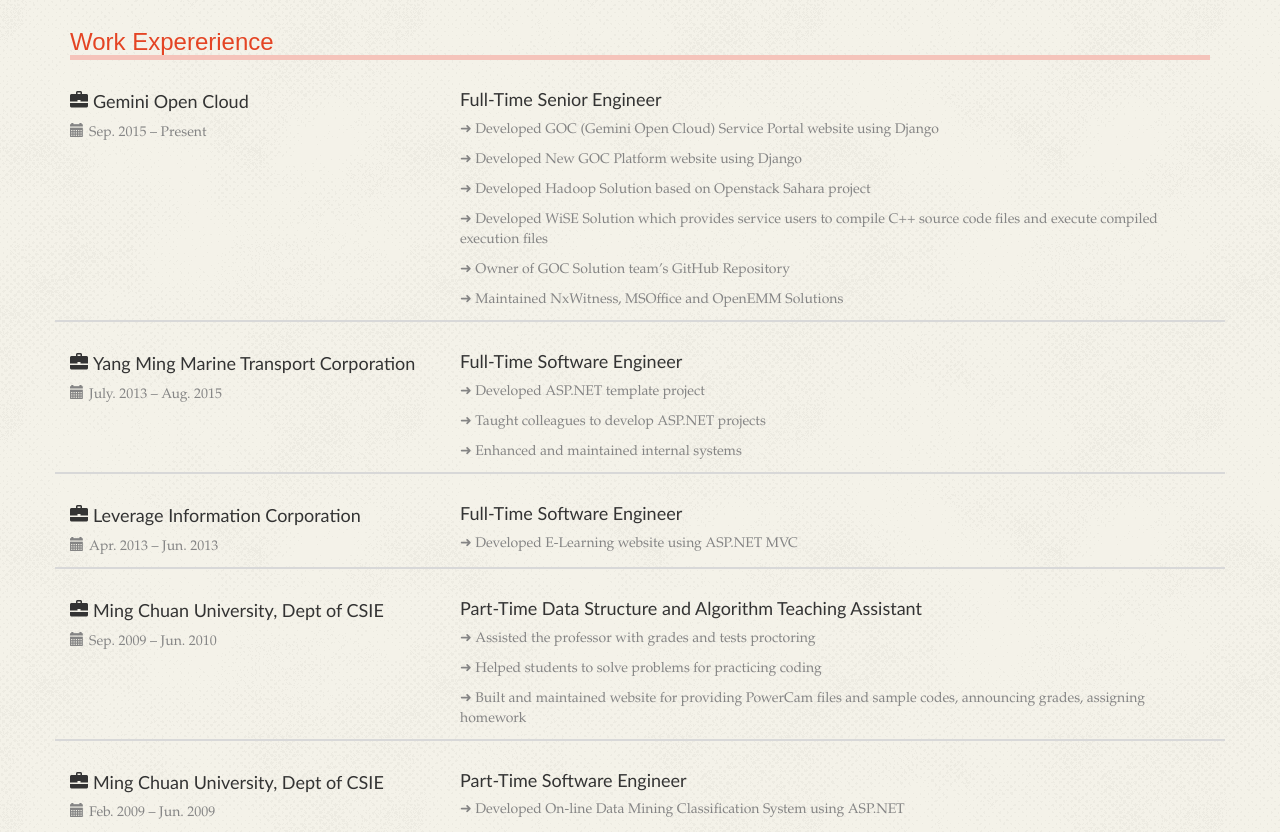
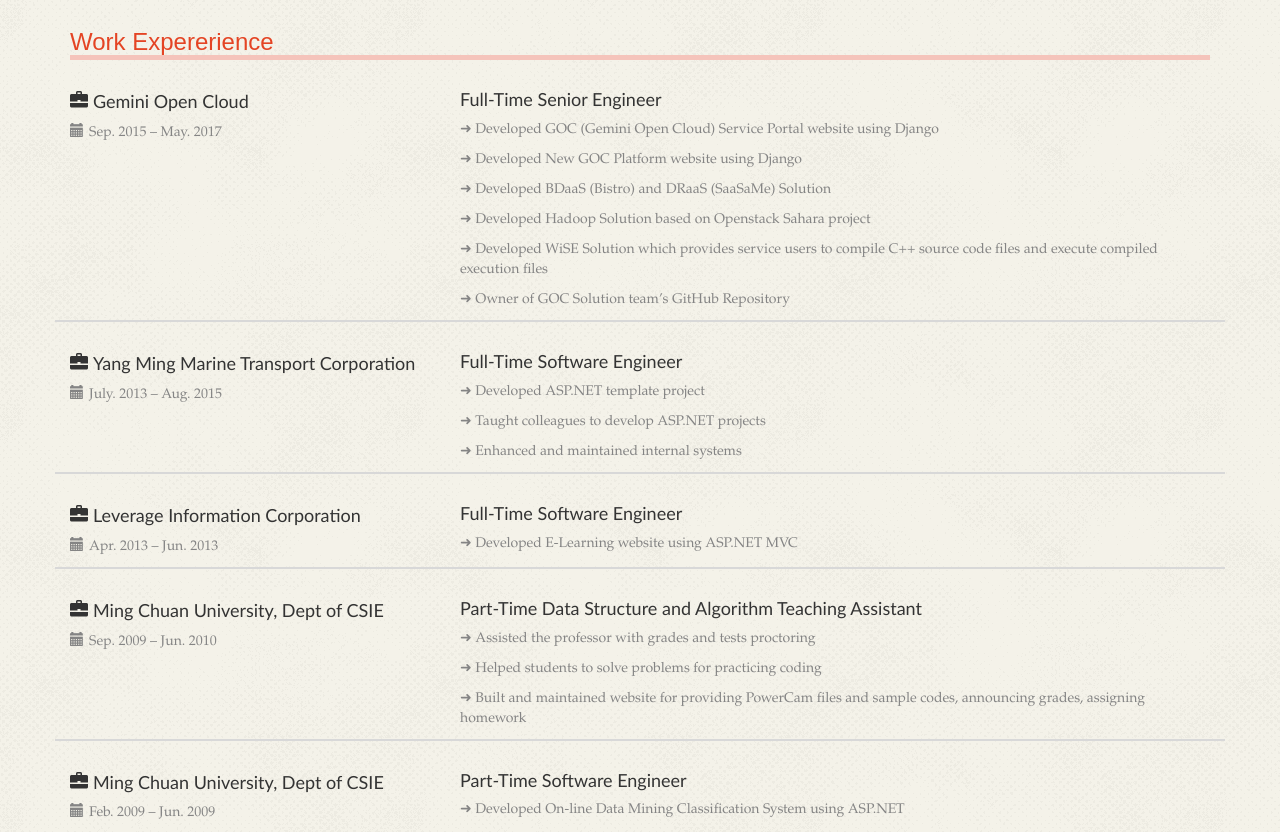
Before and after one commit to CutestPiglet/RobertHWChiang, a Django app: page /resume/ in a window 1280 px wide. Shown: the part 51-883 px from the top of the page. Run offline with Django 3.2, Linux system fonts and the light colour scheme; some libraries are stand-ins or nearby versions.

Commit message:
modify resume contents

```diff
--- a/templates/resume.html
+++ b/templates/resume.html
@@ -16,16 +16,16 @@
     <div class="row">
       <div class="col-md-4 period">
         <h4>Gemini Open Cloud</h4>
-        <p>Sep. 2015 – Present</p>
+        <p>Sep. 2015 – May. 2017</p>
       </div>
       <div class="col-md-8 work_content">
         <h4>Full-Time Senior Engineer</h4>
         <p>Developed GOC (Gemini Open Cloud) Service Portal website using Django</p>
         <p>Developed New GOC Platform website using Django</p>
+        <p>Developed BDaaS (Bistro) and DRaaS (SaaSaMe) Solution</p>
         <p>Developed Hadoop Solution based on Openstack Sahara project</p>
         <p>Developed WiSE Solution which provides service users to compile C++ source code files and execute compiled execution files</p>
         <p>Owner of GOC Solution team’s GitHub Repository</p>
-        <p>Maintained NxWitness, MSOffice and OpenEMM Solutions</p>
         <hr class="visible-xs">
       </div>
 
```
